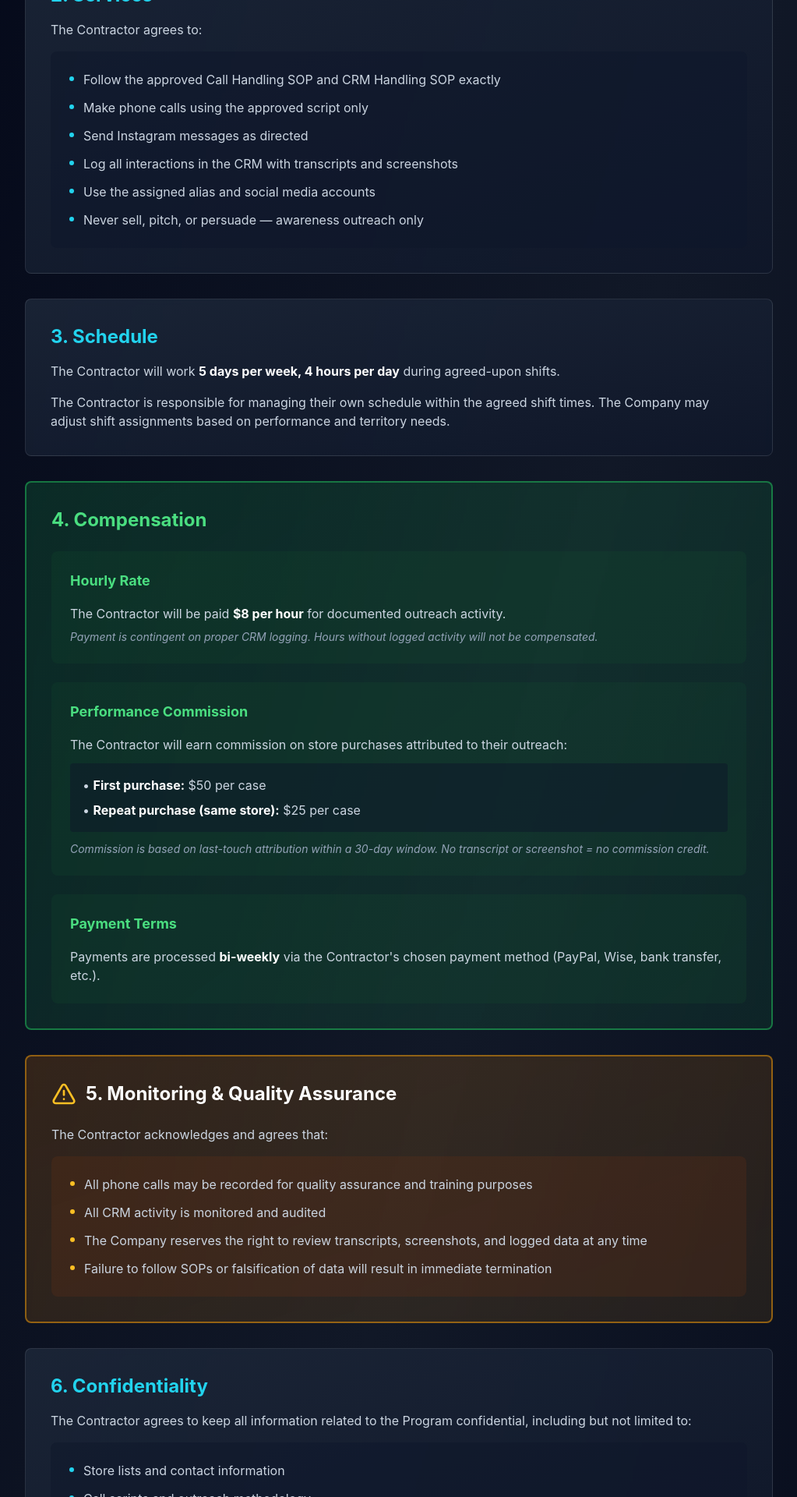
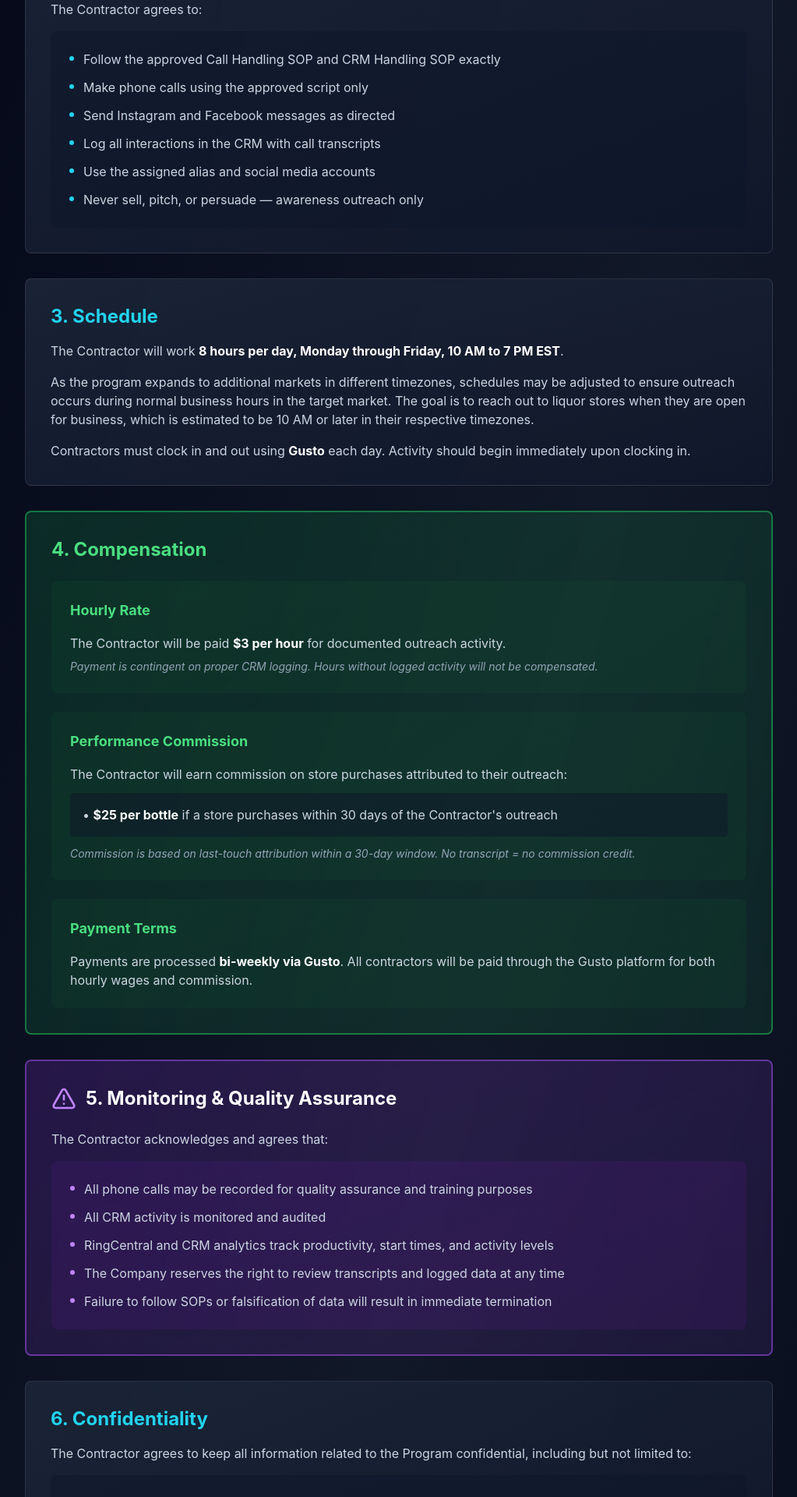
Before and after one commit to Triplecitiestech/staging, a Next.js app: page /admin/projects/olujo-docs/contractor-agreement in a window 1280 px wide. Shown: the part 740-2660 px from the top of the page at 78% size, without its empty margins (128-1151 px from the left). Built offline with nearby package versions, Linux system fonts and the light colour scheme.

Commit message:
Update Olujo contractor agreement: change company to Olujo, update schedule to 8hrs, rates to $3/hr and $25/bottle, Gusto payments, remove screenshots, update termination and governing law

```diff
--- a/src/app/admin/projects/olujo-docs/contractor-agreement/page.tsx
+++ b/src/app/admin/projects/olujo-docs/contractor-agreement/page.tsx
@@ -61,7 +61,7 @@ export default function ContractorAgreementPage() {
             <h2 className="text-3xl font-bold text-white">Agreement Overview</h2>
           </div>
           <p className="text-slate-300 leading-relaxed mb-4">
-            This Independent Contractor Agreement ("Agreement") is entered into between <strong className="text-white">Triple Cities Tech</strong> ("Company") and the individual or entity performing outreach services ("Contractor") for the Olujo Brand Awareness Outreach Program ("Program").
+            This Independent Contractor Agreement ("Agreement") is entered into between <strong className="text-white">Olujo</strong> ("Company") and the individual or entity performing outreach services ("Contractor") for the Olujo Brand Awareness Outreach Program ("Program").
           </p>
           <p className="text-slate-300 leading-relaxed">
             By accepting this engagement, the Contractor agrees to the following terms and conditions.
@@ -76,7 +76,7 @@ export default function ContractorAgreementPage() {
               The Contractor is engaged as an <strong className="text-white">independent contractor</strong>, not as an employee, agent, partner, or joint venturer of the Company.
             </p>
             <p>
-              The Contractor will perform awareness-only outreach services for Olujo Tequila, including phone calls and Instagram messaging to liquor stores in assigned territories.
+              The Contractor will perform awareness-only outreach services for Olujo Tequila, including phone calls, Instagram messaging, and Facebook messages or posts to liquor stores in assigned territories.
             </p>
           </div>
         </section>
@@ -97,11 +97,11 @@ export default function ContractorAgreementPage() {
               </div>
               <div className="flex items-start gap-3">
                 <div className="w-1.5 h-1.5 rounded-full bg-cyan-400 mt-2 flex-shrink-0"></div>
-                <span className="text-slate-300">Send Instagram messages as directed</span>
+                <span className="text-slate-300">Send Instagram and Facebook messages as directed</span>
               </div>
               <div className="flex items-start gap-3">
                 <div className="w-1.5 h-1.5 rounded-full bg-cyan-400 mt-2 flex-shrink-0"></div>
-                <span className="text-slate-300">Log all interactions in the CRM with transcripts and screenshots</span>
+                <span className="text-slate-300">Log all interactions in the CRM with call transcripts</span>
               </div>
               <div className="flex items-start gap-3">
                 <div className="w-1.5 h-1.5 rounded-full bg-cyan-400 mt-2 flex-shrink-0"></div>
@@ -120,10 +120,13 @@ export default function ContractorAgreementPage() {
           <h2 className="text-2xl font-bold text-cyan-400 mb-4">3. Schedule</h2>
           <div className="space-y-4 text-slate-300">
             <p>
-              The Contractor will work <strong className="text-white">5 days per week, 4 hours per day</strong> during agreed-upon shifts.
+              The Contractor will work <strong className="text-white">8 hours per day, Monday through Friday, 10 AM to 7 PM EST</strong>.
             </p>
             <p>
-              The Contractor is responsible for managing their own schedule within the agreed shift times. The Company may adjust shift assignments based on performance and territory needs.
+              As the program expands to additional markets in different timezones, schedules may be adjusted to ensure outreach occurs during normal business hours in the target market. The goal is to reach out to liquor stores when they are open for business, which is estimated to be 10 AM or later in their respective timezones.
+            </p>
+            <p>
+              Contractors must clock in and out using <strong className="text-white">Gusto</strong> each day. Activity should begin immediately upon clocking in.
             </p>
           </div>
         </section>
@@ -136,7 +139,7 @@ export default function ContractorAgreementPage() {
             <div className="bg-green-900/20 rounded-lg p-6">
               <h3 className="text-lg font-bold text-green-400 mb-4">Hourly Rate</h3>
               <p className="text-slate-300 mb-2">
-                The Contractor will be paid <strong className="text-white">$8 per hour</strong> for documented outreach activity.
+                The Contractor will be paid <strong className="text-white">$3 per hour</strong> for documented outreach activity.
               </p>
               <p className="text-slate-400 text-sm italic">
                 Payment is contingent on proper CRM logging. Hours without logged activity will not be compensated.
@@ -149,16 +152,13 @@ export default function ContractorAgreementPage() {
                 <p className="text-slate-300">
                   The Contractor will earn commission on store purchases attributed to their outreach:
                 </p>
-                <div className="bg-slate-900/50 rounded p-4 space-y-2">
+                <div className="bg-slate-900/50 rounded p-4">
                   <p className="text-slate-300">
-                    • <strong className="text-white">First purchase:</strong> $50 per case
-                  </p>
-                  <p className="text-slate-300">
-                    • <strong className="text-white">Repeat purchase (same store):</strong> $25 per case
+                    • <strong className="text-white">$25 per bottle</strong> if a store purchases within 30 days of the Contractor's outreach
                   </p>
                 </div>
                 <p className="text-slate-400 text-sm italic mt-4">
-                  Commission is based on last-touch attribution within a 30-day window. No transcript or screenshot = no commission credit.
+                  Commission is based on last-touch attribution within a 30-day window. No transcript = no commission credit.
                 </p>
               </div>
             </div>
@@ -166,16 +166,16 @@ export default function ContractorAgreementPage() {
             <div className="bg-green-900/20 rounded-lg p-6">
               <h3 className="text-lg font-bold text-green-400 mb-4">Payment Terms</h3>
               <p className="text-slate-300">
-                Payments are processed <strong className="text-white">bi-weekly</strong> via the Contractor's chosen payment method (PayPal, Wise, bank transfer, etc.).
+                Payments are processed <strong className="text-white">bi-weekly via Gusto</strong>. All contractors will be paid through the Gusto platform for both hourly wages and commission.
               </p>
             </div>
           </div>
         </section>
 
         {/* Section 5: Monitoring */}
-        <section className="mb-8 bg-gradient-to-br from-amber-600/20 to-amber-500/10 backdrop-blur-sm border-2 border-amber-500/50 rounded-lg p-8">
+        <section className="mb-8 bg-gradient-to-br from-purple-600/20 to-purple-500/10 backdrop-blur-sm border-2 border-purple-500/50 rounded-lg p-8">
           <div className="flex items-center gap-3 mb-6">
-            <AlertTriangle className="w-8 h-8 text-amber-400" />
+            <AlertTriangle className="w-8 h-8 text-purple-400" />
             <h2 className="text-2xl font-bold text-white">5. Monitoring &amp; Quality Assurance</h2>
           </div>
 
@@ -183,21 +183,25 @@ export default function ContractorAgreementPage() {
             <p>
               The Contractor acknowledges and agrees that:
             </p>
-            <div className="bg-amber-900/20 rounded-lg p-6 space-y-3">
+            <div className="bg-purple-900/20 rounded-lg p-6 space-y-3">
               <div className="flex items-start gap-3">
-                <div className="w-1.5 h-1.5 rounded-full bg-amber-400 mt-2 flex-shrink-0"></div>
+                <div className="w-1.5 h-1.5 rounded-full bg-purple-400 mt-2 flex-shrink-0"></div>
                 <span className="text-slate-300">All phone calls may be recorded for quality assurance and training purposes</span>
               </div>
               <div className="flex items-start gap-3">
-                <div className="w-1.5 h-1.5 rounded-full bg-amber-400 mt-2 flex-shrink-0"></div>
+                <div className="w-1.5 h-1.5 rounded-full bg-purple-400 mt-2 flex-shrink-0"></div>
                 <span className="text-slate-300">All CRM activity is monitored and audited</span>
               </div>
               <div className="flex items-start gap-3">
-                <div className="w-1.5 h-1.5 rounded-full bg-amber-400 mt-2 flex-shrink-0"></div>
-                <span className="text-slate-300">The Company reserves the right to review transcripts, screenshots, and logged data at any time</span>
+                <div className="w-1.5 h-1.5 rounded-full bg-purple-400 mt-2 flex-shrink-0"></div>
+                <span className="text-slate-300">RingCentral and CRM analytics track productivity, start times, and activity levels</span>
               </div>
               <div className="flex items-start gap-3">
-                <div className="w-1.5 h-1.5 rounded-full bg-amber-400 mt-2 flex-shrink-0"></div>
+                <div className="w-1.5 h-1.5 rounded-full bg-purple-400 mt-2 flex-shrink-0"></div>
+                <span className="text-slate-300">The Company reserves the right to review transcripts and logged data at any time</span>
+              </div>
+              <div className="flex items-start gap-3">
+                <div className="w-1.5 h-1.5 rounded-full bg-purple-400 mt-2 flex-shrink-0"></div>
                 <span className="text-slate-300">Failure to follow SOPs or falsification of data will result in immediate termination</span>
               </div>
             </div>
@@ -267,10 +271,13 @@ export default function ContractorAgreementPage() {
           <h2 className="text-2xl font-bold text-cyan-400 mb-4">8. Termination</h2>
           <div className="space-y-4 text-slate-300">
             <p>
-              Either party may terminate this Agreement at any time with <strong className="text-white">7 days' written notice</strong>.
+              The Company may terminate this Agreement <strong className="text-white">at any time without warning or prior notice</strong>.
             </p>
             <p>
-              The Company may terminate this Agreement immediately for cause, including but not limited to:
+              The Contractor must provide <strong className="text-white">7 business days' written notice</strong> if they wish to terminate this Agreement.
+            </p>
+            <p>
+              Immediate termination by the Company may occur for cause, including but not limited to:
             </p>
             <div className="bg-red-900/20 border border-red-500/30 rounded-lg p-6 space-y-3">
               <div className="flex items-start gap-3">
@@ -331,9 +338,14 @@ export default function ContractorAgreementPage() {
         {/* Section 10: Governing Law */}
         <section className="mb-8 bg-gradient-to-br from-slate-800/80 to-slate-900/80 backdrop-blur-sm border border-white/10 rounded-lg p-8">
           <h2 className="text-2xl font-bold text-cyan-400 mb-4">10. Governing Law</h2>
-          <p className="text-slate-300">
-            This Agreement shall be governed by and construed in accordance with the laws of the State of New York, without regard to its conflict of law provisions.
-          </p>
+          <div className="space-y-4 text-slate-300">
+            <p>
+              This Agreement shall be governed by and construed in accordance with the laws of the State of New York, without regard to its conflict of law provisions.
+            </p>
+            <p>
+              For contractors based in the Philippines, this Agreement shall also comply with applicable Philippine labor laws and regulations. In the event of any conflict between New York law and Philippine labor law, the provisions most favorable to the Contractor under Philippine law shall prevail to the extent required by Philippine law.
+            </p>
+          </div>
         </section>
 
         {/* Acceptance */}
```
